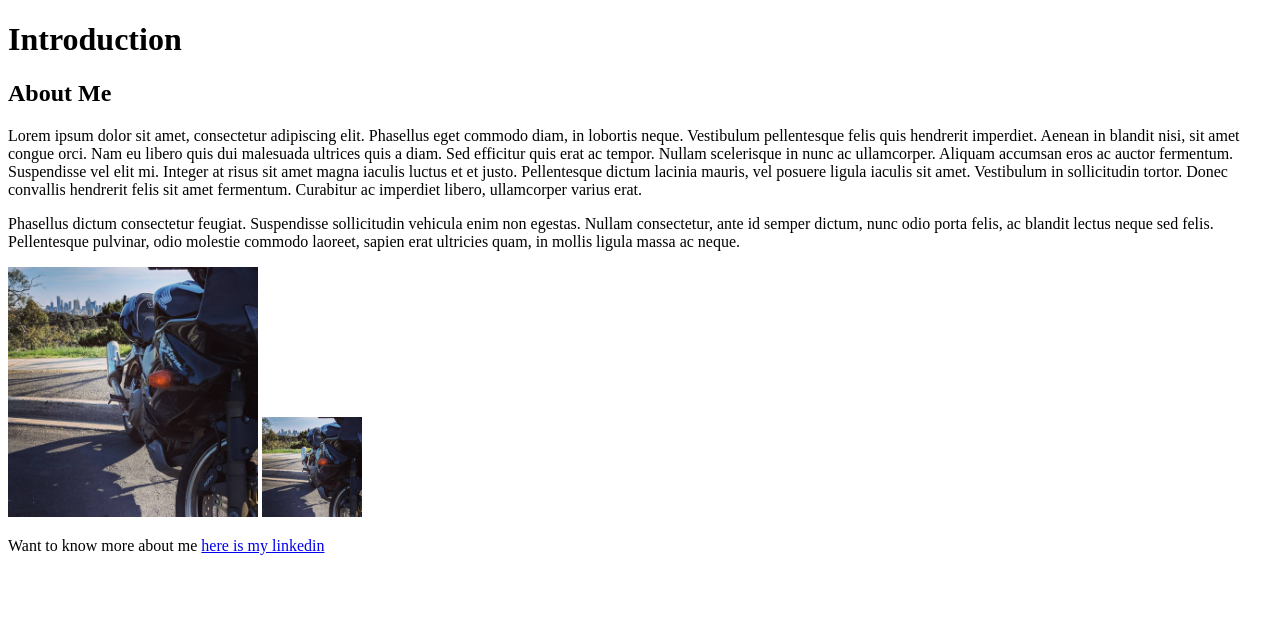
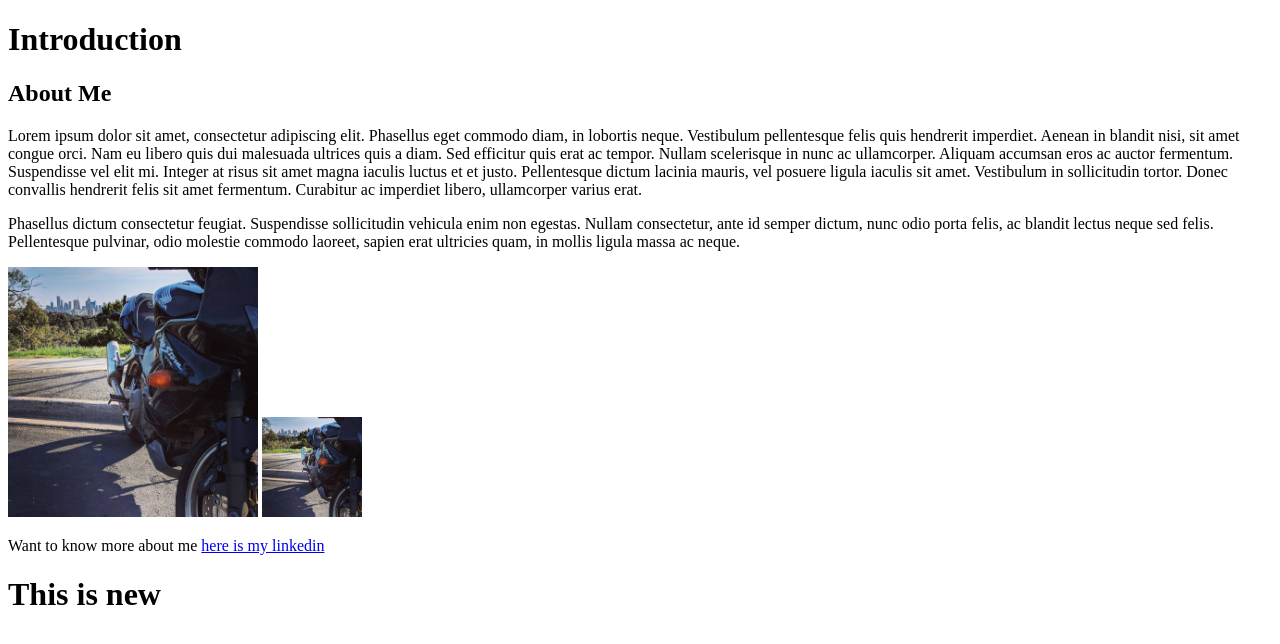
Before and after one commit to e07593/newrepotues, a plain HTML site: page index.html in a window 1280 px wide. Drawn offline with Linux system fonts and the light colour scheme.

Commit message:
New Content

```diff
--- a/index.html
+++ b/index.html
@@ -15,5 +15,8 @@
         <img src="images/bikeIMAGES.jpg" alt="in a dif folder" width="100">
 
         <p>Want to know more about me <a href="https://www.w3schools.com/html/html_images.asp" target="_blank">here is my linkedin</a></p>
+
+
+        <h1>This is new</h1>
   </body>
 </html>
```
